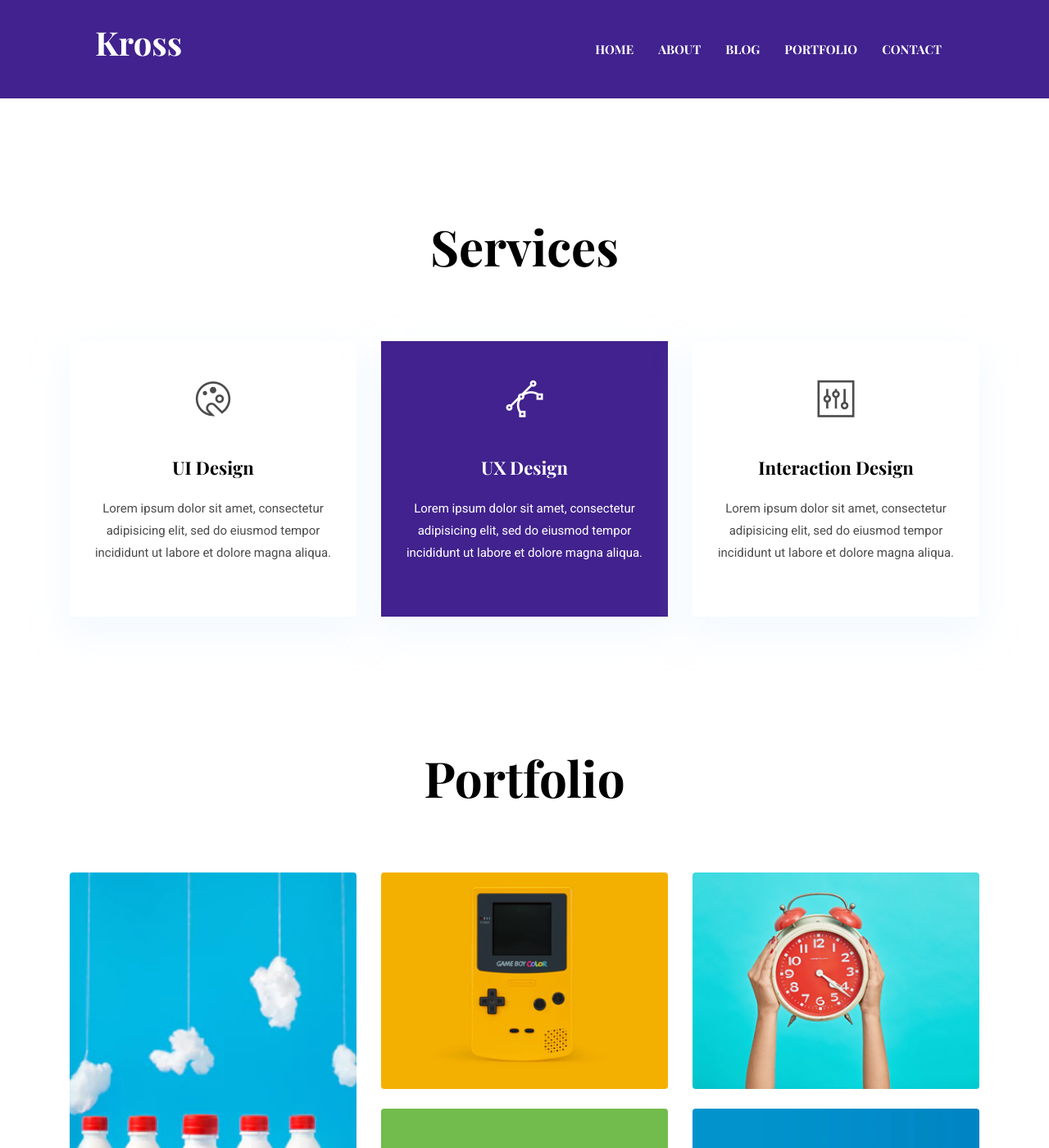
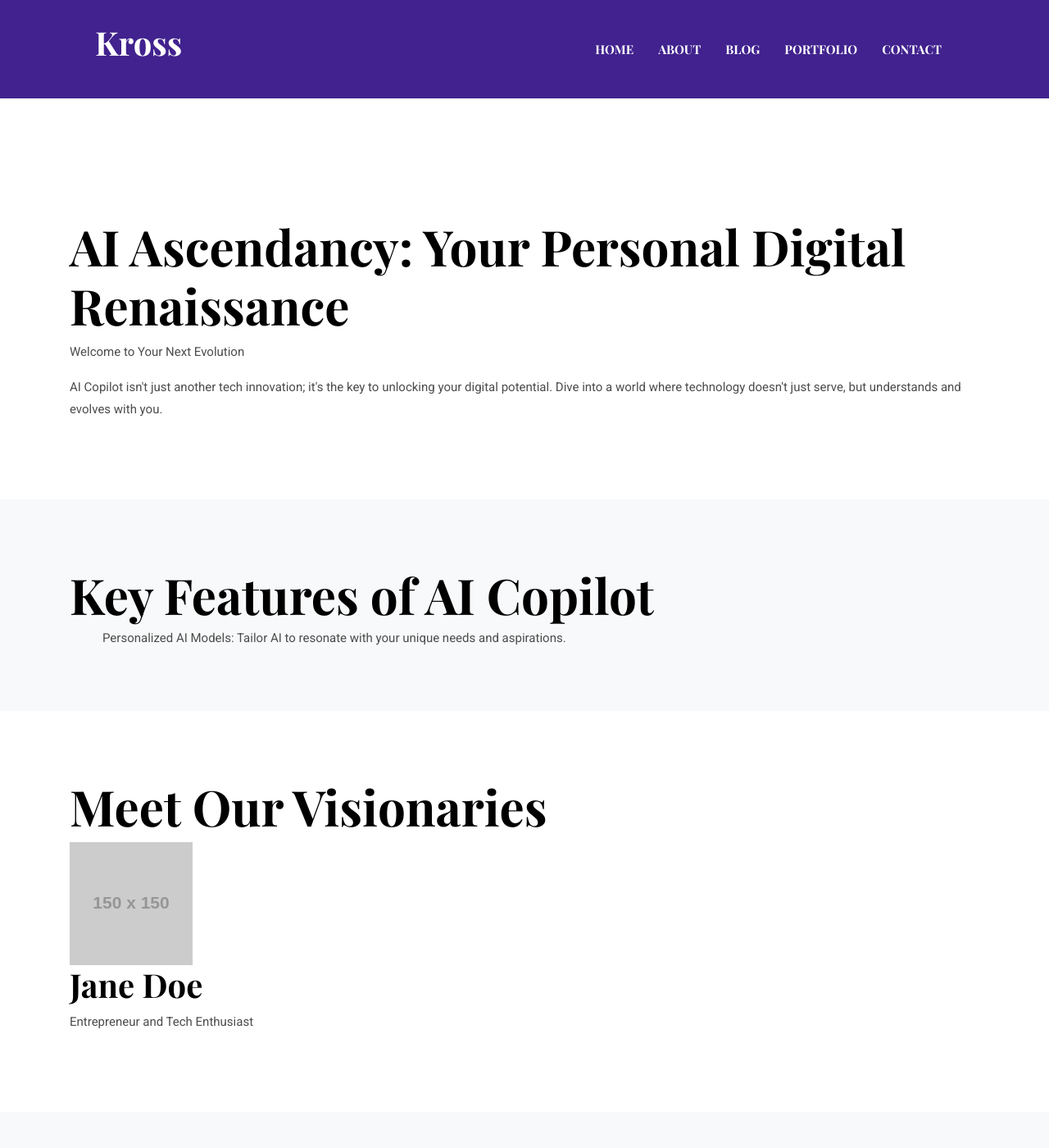
Before and after one commit to gera3d/bears_v3, a Jekyll site: the page built from index.html, in a window 1280 px wide and 1400 px high, scrolled down 2856 px. Shown: the whole window at 82% size. Built offline with Jekyll 4.4.1, drawn with Linux system fonts in a browser that asks for light colours; some of the changed text lies outside the part shown.

Commit message:
Update services-section.html

```diff
--- a/_includes/services-section.html
+++ b/_includes/services-section.html
@@ -1,24 +1,65 @@
 {% if site.data.settings.services %}
 <!-- services -->
-<section class="section">
+<!-- AI Ascendancy Section -->
+<section id="ai-ascendancy" class="section">
   <div class="container">
-    <div class="row">
-      <div class="col-12 text-center">
-        <h2 class="section-title">{{ site.data.settings.services-title }}</h2>
-      </div>
-      {% for service in site.data.settings.services %}
-      <div class="col-md-4 mb-4 mb-md-0">
-        <div class="card hover-shadow shadow">
-          <div class="card-body {% if service.active %}active-bg-primary{% endif %} text-center px-4 py-5">
-            <i class="{{ service.icon }} icon mb-5 d-inline-block"></i>
-            <h4 class="mb-4">{{ service.name }}</h4>
-            <p>{{ service.description }}</p>
-          </div>
-        </div>
-      </div>
-      {% endfor %}
-    </div>
+      <h2>AI Ascendancy: Your Personal Digital Renaissance</h2>
+      <p>Welcome to Your Next Evolution</p>
+      <p>AI Copilot isn't just another tech innovation; it's the key to unlocking your digital potential. Dive into a world where technology doesn't just serve, but understands and evolves with you.</p>
+      <!-- ... other content ... -->
   </div>
 </section>
+
+<!-- Key Features Section -->
+<section id="key-features" class="section bg-light">
+  <div class="container">
+      <h2>Key Features of AI Copilot</h2>
+      <ul>
+          <li>Personalized AI Models: Tailor AI to resonate with your unique needs and aspirations.</li>
+          <!-- ... other features ... -->
+      </ul>
+  </div>
+</section>
+
+<!-- Meet Our Visionaries Section -->
+<section id="visionaries" class="section">
+  <div class="container">
+      <h2>Meet Our Visionaries</h2>
+      <div class="row">
+          <div class="col-md-4">
+              <img src="https://via.placeholder.com/150" alt="Visionary 1">
+              <h3>Jane Doe</h3>
+              <p>Entrepreneur and Tech Enthusiast</p>
+              <!-- ... other content ... -->
+          </div>
+          <!-- ... other visionaries ... -->
+      </div>
+  </div>
+</section>
+
+<!-- Testimonials Section -->
+<section id="testimonials" class="section bg-light">
+  <div class="container">
+      <h2>What Our Users Say</h2>
+      <div class="testimonial-slider">
+          <div>
+              <p>"AI Copilot transformed how I approach my daily tasks. It's like having a personal assistant that knows me inside out."</p>
+              <h4>- John Smith, CEO of TechCorp</h4>
+          </div>
+          <!-- ... other testimonials ... -->
+      </div>
+  </div>
+</section>
+
+<!-- Waiting List Section -->
+<section id="waiting-list" class="section">
+  <div class="container">
+      <h2>Exclusive Waiting List: Unlock Early Benefits</h2>
+      <p>Be Among the First to Experience the AI Renaissance</p>
+      <!-- ... other content ... -->
+      <button type="button" class="btn btn-primary">Join the Waiting List Now</button>
+  </div>
+</section>
+
 <!-- /services -->
 {% endif %}
```
